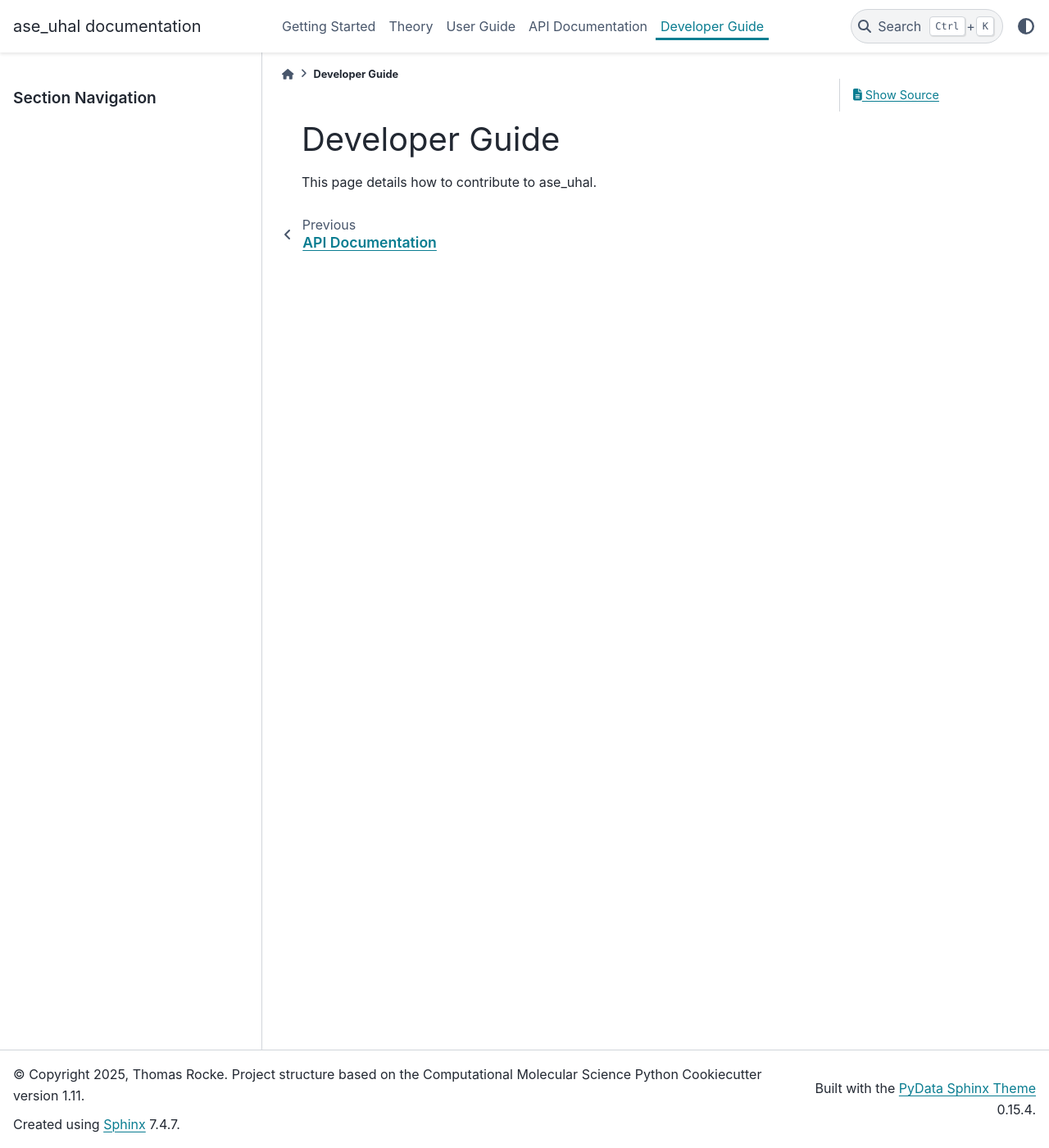
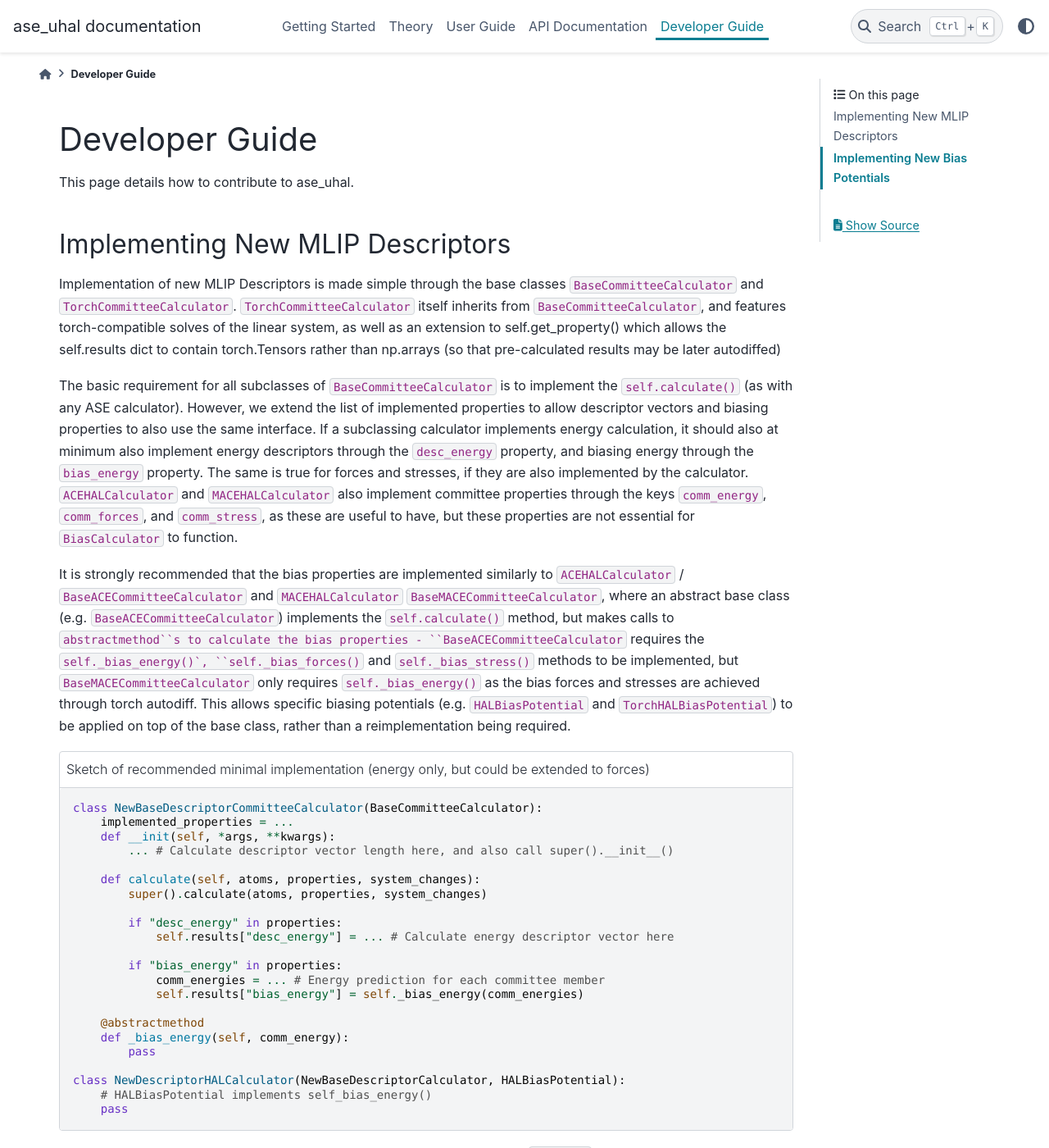
Before and after one commit to kermodegroup/ase_uhal, a Sphinx documentation site: the page built from docs/developer_guide.rst, in a window 1280 px wide and 1400 px high. Shown: the whole window at 82% size. Built offline with Sphinx 7.4.7 and the PyData theme 0.15.4, drawn with Linux system fonts in a browser that asks for light colours; the version number could not be read and is left out; some of the changed text lies outside the part shown.

Commit message:
Developer Guide

```diff
--- a/docs/conf.py
+++ b/docs/conf.py
@@ -129,7 +129,9 @@ html_static_path = ['_static']
 # default: ``['localtoc.html', 'relations.html', 'sourcelink.html',
 # 'searchbox.html']``.
 #
-# html_sidebars = {}
+html_sidebars = {
+    "**" : []
+}
 
 
 # -- Options for HTMLHelp output ---------------------------------------------
--- a/docs/developer_guide.rst
+++ b/docs/developer_guide.rst
@@ -2,3 +2,70 @@ Developer Guide
 ===============
 
 This page details how to contribute to ase_uhal.
+
+
+
+Implementing New MLIP Descriptors
+---------------------------------
+Implementation of new MLIP Descriptors is made simple through the base classes ``BaseCommitteeCalculator`` and ``TorchCommitteeCalculator``.
+``TorchCommitteeCalculator`` itself inherits from ``BaseCommitteeCalculator``, and features torch-compatible solves of the linear system, as well as an extension
+to self.get_property() which allows the self.results dict to contain torch.Tensors rather than np.arrays (so that pre-calculated results may be later autodiffed)
+
+The basic requirement for all subclasses of ``BaseCommitteeCalculator`` is to implement the ``self.calculate()`` (as with any ASE calculator). However,
+we extend the list of implemented properties to allow descriptor vectors and biasing properties to also use the same interface. If a subclassing calculator implements
+energy calculation, it should also at minimum also implement energy descriptors through the ``desc_energy`` property, and biasing energy through the ``bias_energy`` property.
+The same is true for forces and stresses, if they are also implemented by the calculator. ``ACEHALCalculator`` and ``MACEHALCalculator`` also implement committee properties through
+the keys ``comm_energy``, ``comm_forces``, and ``comm_stress``, as these are useful to have, but these properties are not essential for ``BiasCalculator`` to function.
+
+
+It is strongly recommended that the bias properties are implemented similarly to ``ACEHALCalculator`` / ``BaseACECommitteeCalculator`` and ``MACEHALCalculator`` \ ``BaseMACECommitteeCalculator``,
+where an abstract base class (e.g. ``BaseACECommitteeCalculator``) implements the ``self.calculate()`` method, but makes calls to ``abstractmethod``s to calculate the bias properties -
+``BaseACECommitteeCalculator`` requires the ``self._bias_energy()`, ``self._bias_forces()`` and ``self._bias_stress()`` methods to be implemented, but ``BaseMACECommitteeCalculator`` only requires ``self._bias_energy()``
+as the bias forces and stresses are achieved through torch autodiff. This allows specific biasing potentials (e.g. ``HALBiasPotential`` and ``TorchHALBiasPotential``) to be applied on top of the base class, rather than a reimplementation being required.
+
+.. code-block:: python
+    :caption: Sketch of recommended minimal implementation (energy only, but could be extended to forces)
+
+    class NewBaseDescriptorCommitteeCalculator(BaseCommitteeCalculator):
+        implemented_properties = ...
+        def __init(self, *args, **kwargs):
+            ... # Calculate descriptor vector length here, and also call super().__init__()
+
+        def calculate(self, atoms, properties, system_changes):
+            super().calculate(atoms, properties, system_changes)
+
+            if "desc_energy" in properties:
+                self.results["desc_energy"] = ... # Calculate energy descriptor vector here
+
+            if "bias_energy" in properties:
+                comm_energies = ... # Energy prediction for each committee member
+                self.results["bias_energy"] = self._bias_energy(comm_energies)
+
+        @abstractmethod
+        def _bias_energy(self, comm_energy):
+            pass
+
+    class NewDescriptorHALCalculator(NewBaseDescriptorCalculator, HALBiasPotential):
+        # HALBiasPotential implements self_bias_energy()
+        pass
+
+Subclasses should also calculate the length of the descriptor vector in their ``__init__`` method, and pass this on to ``BaseCommitteeCalculator``. For subclasses of ``TorchCommitteeCalculator``,
+this should be achieved through the implementation of a ``self._get_descriptor_length()`` function, which ``TorchCommitteeCalculator`` calls during ``TorchCommitteeCalculator.__init__()`` -
+this is so that the descriptor length calculation happens after torch is imported by ``TorchCommiteeCalculator``, but before ``BaseCommitteeCalculator.__init__()`` is called.
+
+
+Implementing New Bias Potentials
+--------------------------------
+Biasing potentials other than the HAL approach can be implemented using a class which subclasses either ``BaseACECommitteeCalculator`` or ``BaseMACECommitteeCalculator``, with the specific implementation of the biasing potential.
+Subclasses of ``BaseACECommitteeCalculator`` should implement the ``self._bias_energy()`, ``self._bias_forces()`` and ``self._bias_stress()`` methods, whilst subclasses of ``BaseMACECommitteeCalculator`` only need to implement ``self._bias_energy()`` (as
+the bias forces and stresses can be found using torch.autodiff).
+
+For interoperability with any new MLIP descriptor classes, the HAL bias potential was implemented as a separate base class. This allows the specific ACE+HAL calculator to be specified via double inheritance:
+
+.. code-block:: python
+
+    class ACEHALCalculator(BaseACECalculator, HALBiasPotential):
+       name = "ACEHALCalculator"
+
+A similar design pattern is recommended for new biasing potentials as well. Both CPU-only and torch-compatible versions of the bias potential should also be specified, so that torch remains an optional
+dependency only for the MLIP models which already rely on it.
```
